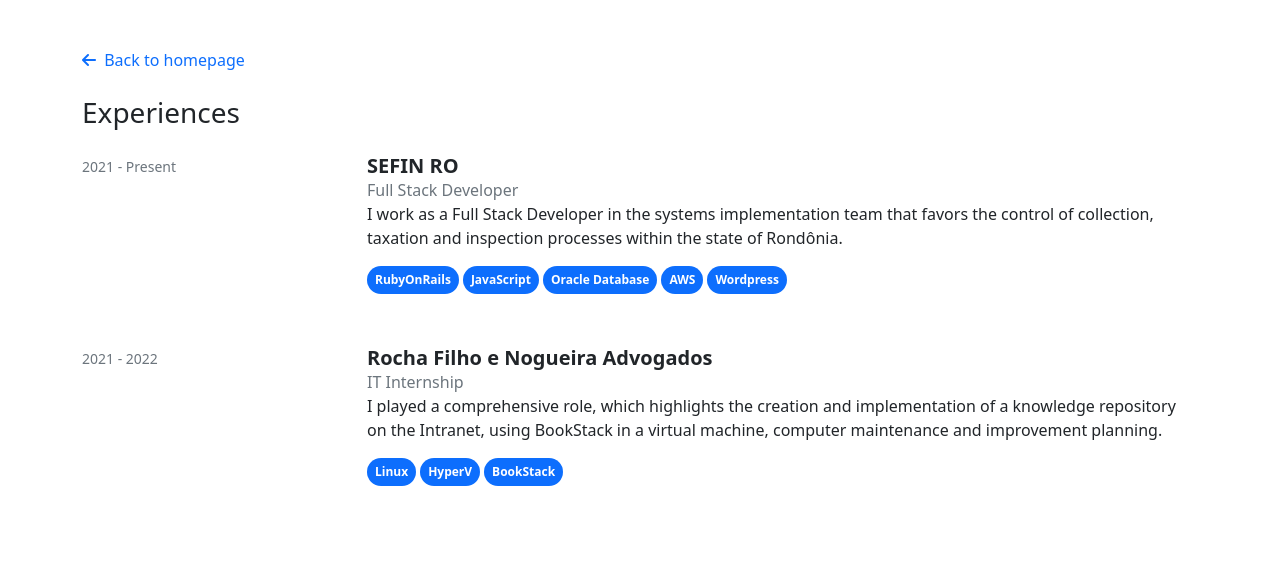
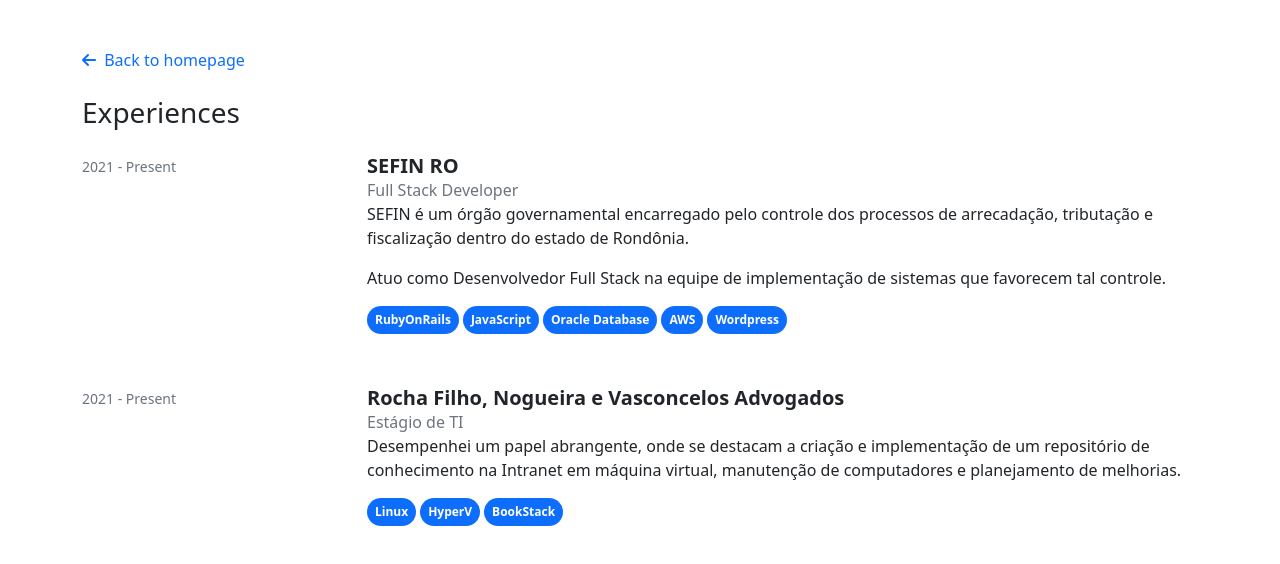
Before and after one commit to robmacav/robsoncavalcante.me, a React (Vite) app: page /experiences in a window 1280 px wide. Shown: the top 564 px of the page. Built offline with nearby package versions, Linux system fonts and the light colour scheme.

Commit message:
refactor(src): list experience and about section via JSON

```diff
--- a/src/components/layout/sections/about.tsx
+++ b/src/components/layout/sections/about.tsx
@@ -1,11 +1,15 @@
+import about from '../../../../data/about.json';
+
 function About() {
     return (
         <section className="">
             <h3 className="d-lg-none mb-4">About</h3>
 
-            <p>In 2015 I entered the world of IT through a technical computer course at a Federal Institute in my city, and in 2021 I got my first opportunity in the work market - I'm still moving forward.</p>
-            <p>My main focus these days is to learn as much as possible from colleagues at my current job.</p>
-            <p>When I'm not programming I'm usually with my girlfriend, playing volleyball, running and at least one weekend a month I try to visit my family in my hometown.</p>
+            {about.map((p, index) => {
+                return (
+                    <p key={index}>{p}</p>
+                )
+            })}
         </section>
     )
 }
--- a/src/components/layout/sections/experiences.tsx
+++ b/src/components/layout/sections/experiences.tsx
@@ -1,45 +1,37 @@
+import experiences from '../../../../data/experiences.json';
+
 function Experiences() {
     return (
         <section className="mt-5" id="experiences">
             <h3 className="my-4">Experiences</h3>
 
-            <div className="row mb-5">
+            {experiences.map((item, index) => {
+                return (
+                    <div className="row mb-5" key={index}>
                         <div className="col-12 col-sm-3 mb-2 mb-sm-0">
                             <small className="text-secondary">2021 - Present</small>
                         </div>
                         <div className="col-12 col-sm-9">
-                    <h5 className="mb-0 fw-bold">SEFIN RO</h5>
-                    <span className="text-secondary">Full Stack Developer</span>
+                            <h5 className="mb-0 fw-bold">{item.company}</h5>
+                            <span className="text-secondary">{item.title}</span>
 
-                    <p>I work as a Full Stack Developer in the systems implementation team that favors the control of collection, taxation and inspection processes within the state of Rondônia.</p>
+                            {item.description.map((p, index) => {
+                                return (
+                                    <p key={index}>{p}</p>
+                                )
+                            })}
 
                             <div>
-                        <div className="badge bg-primary rounded-pill p-2 me-1 mb-1">RubyOnRails</div>
-                        <div className="badge bg-primary rounded-pill p-2 me-1 mb-1">JavaScript</div>
-                        <div className="badge bg-primary rounded-pill p-2 me-1 mb-1">Oracle Database</div>
-                        <div className="badge bg-primary rounded-pill p-2 me-1 mb-1">AWS</div>
-                        <div className="badge bg-primary rounded-pill p-2 me-1 mb-1">Wordpress</div>
+                                {item.tags.map((tag, index) => {
+                                    return (
+                                        <div className="badge bg-primary rounded-pill p-2 me-1 mb-1" key={index}>{tag}</div>
+                                    )
+                                })}
                             </div>
                         </div>
                     </div>
-            <div className="row mb-5">
-                <div className="col-12 col-sm-3 mb-1 mb-sm-0">
-                    <small className="text-secondary">2021 - 2022</small>
-                </div>
-                <div className="col-12 col-sm-9">
-                    <h5 className="mb-0 fw-bold">Rocha Filho e Nogueira Advogados</h5>
-                    <span className="text-secondary">IT Internship</span>
-
-                    <p>I played a comprehensive role, which highlights the creation and implementation of a knowledge repository on the Intranet, using BookStack in a virtual machine, computer maintenance and improvement planning.</p>
-
-                    <div>
-                        <div className="badge bg-primary rounded-pill p-2 me-1 mb-1">Linux</div>
-                        <div className="badge bg-primary rounded-pill p-2 me-1 mb-1">HyperV</div>
-                        <div className="badge bg-primary rounded-pill p-2 me-1 mb-1">BookStack</div>
-                        <div className="badge bg-primary rounded-pill p-2 me-1 mb-1"></div>
-                    </div>
-                </div>
-            </div>
+                )
+            })}
 
             <a href="/experiences" className="text-decoration-none">View Full Resume <i className="fa fa-arrow-right-long ms-1"></i></a>
         </section>
--- a/src/pages/experiences.tsx
+++ b/src/pages/experiences.tsx
@@ -1,3 +1,5 @@
+import experiences from '../../data/experiences.json';
+
 function Experiences() {
     return (
         <main className="container mt-5">
@@ -7,43 +9,33 @@
 
             <h3 className="my-4">Experiences</h3>
 
-            <div className="row mb-5">
+            {experiences.map((item, index) => {
+                return (
+                    <div className="row mb-5" key={index}>
                         <div className="col-12 col-sm-3 mb-2 mb-sm-0">
                             <small className="text-secondary">2021 - Present</small>
                         </div>
                         <div className="col-12 col-sm-9">
-                    <h5 className="mb-0 fw-bold">SEFIN RO</h5>
-                    <span className="text-secondary">Full Stack Developer</span>
+                            <h5 className="mb-0 fw-bold">{item.company}</h5>
+                            <span className="text-secondary">{item.title}</span>
 
-                    <p>I work as a Full Stack Developer in the systems implementation team that favors the control of collection, taxation and inspection processes within the state of Rondônia.</p>
+                            {item.description.map((p, index) => {
+                                return (
+                                    <p key={index}>{p}</p>
+                                )
+                            })}
 
                             <div>
-                        <div className="badge bg-primary rounded-pill p-2 me-1 mb-1">RubyOnRails</div>
-                        <div className="badge bg-primary rounded-pill p-2 me-1 mb-1">JavaScript</div>
-                        <div className="badge bg-primary rounded-pill p-2 me-1 mb-1">Oracle Database</div>
-                        <div className="badge bg-primary rounded-pill p-2 me-1 mb-1">AWS</div>
-                        <div className="badge bg-primary rounded-pill p-2 me-1 mb-1">Wordpress</div>
+                                {item.tags.map((tag, index) => {
+                                    return (
+                                        <div className="badge bg-primary rounded-pill p-2 me-1 mb-1" key={index}>{tag}</div>
+                                    )
+                                })}
                             </div>
                         </div>
                     </div>
-            <div className="row mb-5">
-                <div className="col-12 col-sm-3 mb-1 mb-sm-0">
-                    <small className="text-secondary">2021 - 2022</small>
-                </div>
-                <div className="col-12 col-sm-9">
-                    <h5 className="mb-0 fw-bold">Rocha Filho e Nogueira Advogados</h5>
-                    <span className="text-secondary">IT Internship</span>
-
-                    <p>I played a comprehensive role, which highlights the creation and implementation of a knowledge repository on the Intranet, using BookStack in a virtual machine, computer maintenance and improvement planning.</p>
-
-                    <div>
-                        <div className="badge bg-primary rounded-pill p-2 me-1 mb-1">Linux</div>
-                        <div className="badge bg-primary rounded-pill p-2 me-1 mb-1">HyperV</div>
-                        <div className="badge bg-primary rounded-pill p-2 me-1 mb-1">BookStack</div>
-                        <div className="badge bg-primary rounded-pill p-2 me-1 mb-1"></div>
-                    </div>
-                </div>
-            </div>
+                )
+            })}
         </main>
     )
 }
```
Lines whose indentation alone changed are shown as unchanged.
